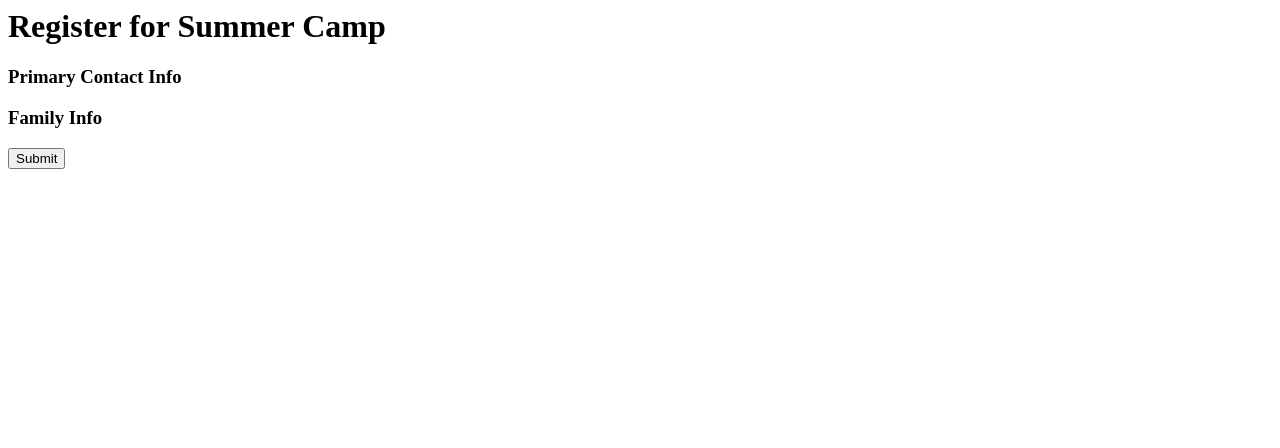
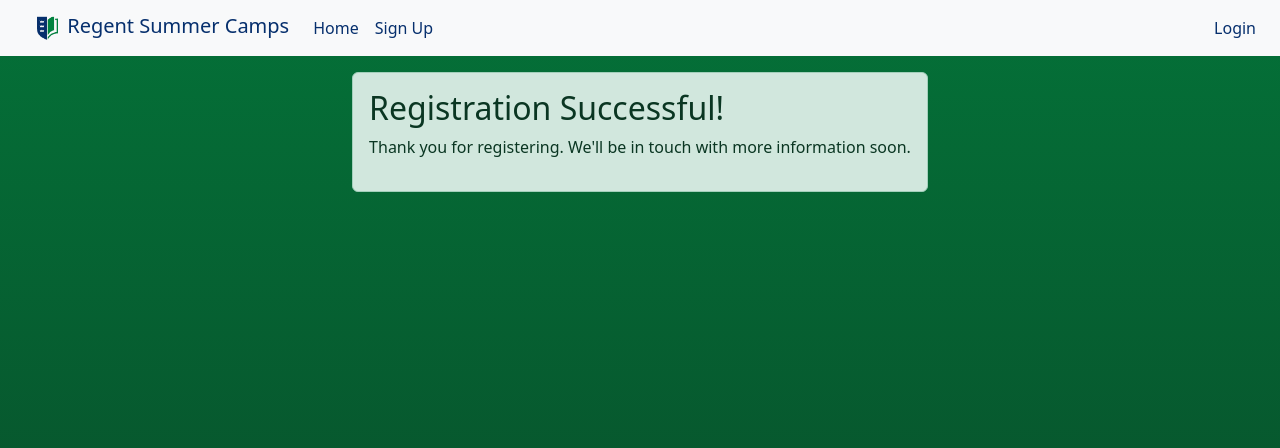
Before and after one commit to TrentenPodach/summercampsystemCSCI450, a Django app: page /success/ in a window 1280 px wide. Shown: the top 448 px of the page. Run offline with Django 4.2, Linux system fonts and the light colour scheme; some libraries are stand-ins or nearby versions.

Commit message:
Added user authentication views and templates; improved nav logic and template clarity
- Implemented login_view, user_register_view, and logout_view in views.py
- Created login.html and userregister.html for account login and sign-up
- Added URL routes for /users/login/, /users/register/, and /users/logout/
- Renamed register.html to camp_register.html for clarity
- Updated register() view to render new camp_register.html
- Modified navbar in layout.html to:
  - Show "Camp Registration" only to logged-in users
  - Show "Sign Up" to logged-out users
  - Avoid duplicate login buttons

```diff
--- a/riley test files/campreg/templates/campreg/success.html
+++ b/riley test files/campreg/templates/campreg/success.html
@@ -1,11 +1,8 @@
-<h1>Register for Summer Camp</h1>
-<form method="post">
-  {% csrf_token %}
-  <h3>Primary Contact Info</h3>
-  {{ individual_form.as_p }}
-
-  <h3>Family Info</h3>
-  {{ family_form.as_p }}
-
-  <button type="submit">Submit</button>
-</form>
+{% extends 'layout.html' %}
+{% block title %}Registration Successful{% endblock %}
+{% block content %}
+<div class="alert alert-success">
+  <h2>Registration Successful!</h2>
+  <p>Thank you for registering. We'll be in touch with more information soon.</p>
+</div>
+{% endblock %}
--- a/riley test files/campreg/urls.py
+++ b/riley test files/campreg/urls.py
@@ -5,4 +5,7 @@ urlpatterns = [
     path('register/', views.register, name='register'),
     path('home/', views.home, name='home'),
     path('success/', views.registration_success, name='registration_success'),
+    path('users/register/', views.user_register_view, name='user_register'),
+    path('users/login/', views.login_view, name='user_login'),
+    path('users/logout/', views.logout_view, name='user_logout'),
 ]
--- a/riley test files/campreg/views.py
+++ b/riley test files/campreg/views.py
@@ -34,7 +34,7 @@ def register(request):
         individual_form = IndividualForm()
         family_form = FamilyForm()
 
-    return render(request, 'campreg/register.html', {
+    return render(request, 'campreg/camp_register.html', {
         'individual_form': individual_form,
         'family_form': family_form
     })
@@ -43,23 +43,32 @@ def registration_success(request):
     return render(request, 'campreg/success.html')
 
 
+def user_register_view(request):
+    if request.method == "POST":
+        register_form = UserCreationForm(request.POST)
+        if register_form.is_valid():
+            user = register_form.save()
+            login(request, user)
+            messages.success(request, "Account created successfully.")
+            return redirect('home')
+    else:
+        register_form = UserCreationForm()
+    return render(request, "campreg/userregister.html", { "register_form": register_form })
 
-# def user_register_view(request):
-#     if request.method == "POST":
-#         register_form = UserCreationForm(request.POST)
-#         if register_form.is_valid():
-#             login(request, register_form.save())
-#             return redirect('register')
-#     else:
-#         register_form = UserCreationForm()
-#     return render(request, "campreg/userregister.html", { "register_form": register_form })
+def login_view(request):
+    if request.method == "POST":
+        login_form = AuthenticationForm(data=request.POST)
+        if login_form.is_valid():
+            login(request, login_form.get_user())
+            messages.success(request, "Logged in successfully.")
+            return redirect('home')
+    else:
+        login_form = AuthenticationForm()
+    return render(request, "campreg/login.html", {"login_form": login_form})
 
-# def login_view(request):
-#     if request.method == "POST":
-#         login_form = AuthenticationForm(data=request.POST)
-#         if login_form.is_valid():
-#             login(request, login_form.get_user())
-#             return redirect('register') #Temporarily using 'register' since that is the only other finished non-admin page
-#     else:
-#         login_form = AuthenticationForm()
-#     return render(request, "campreg/login.html", {"login_form": login_form})
+def logout_view(request):
+    if request.method == "POST":
+        logout(request)
+        messages.info(request, "You have been logged out.")
+        return redirect('home')
+    return redirect('home')
--- a/riley test files/templates/layout.html
+++ b/riley test files/templates/layout.html
@@ -14,6 +14,17 @@
     <link rel="stylesheet" href="{% static 'css/style.css' %}">
 </head>
 <body>
+
+    {% if messages %}
+<div class="container mt-3">
+  {% for message in messages %}
+  <div class="alert alert-{{ message.tags }}">
+    {{ message }}
+  </div>
+  {% endfor %}
+</div>
+{% endif %}
+
 <section class="bg-col">
 <div class="container-fluid container-fullwidth bg-light">
     <div class="container-fluid mx-2">
@@ -30,9 +41,15 @@
                     <li class="nav-item">
                         <a class="nav-link" href="/home">Home</a>
                     </li>
+                    {% if user.is_authenticated %}
                     <li class="nav-item">
-                        <a class="nav-link" href="/register">Register</a>
+                         <a class="nav-link" href="/camp/register">Camp Registration</a>
                     </li>
+                    {% else %}
+                    <li class="nav-item">
+                        <a class="nav-link" href="/users/register">Sign Up</a>
+                    </li>
+                    {% endif %}
                     {%if user.is_authenticated%}
                     <li class="nav-item">
                         <a class="nav-link" href="/users/account">Account</a>
```
Also changed, not shown: riley test files/campreg/templates/campreg/login.html (added, +10 -0 lines), riley test files/campreg/templates/campreg/userregister.html (added, +10 -0 lines), riley test files/campreg/templates/campreg/camp_register.html (renamed from riley test files/campreg/templates/campreg/register.html), riley test files/db.sqlite3, 1 other file.
